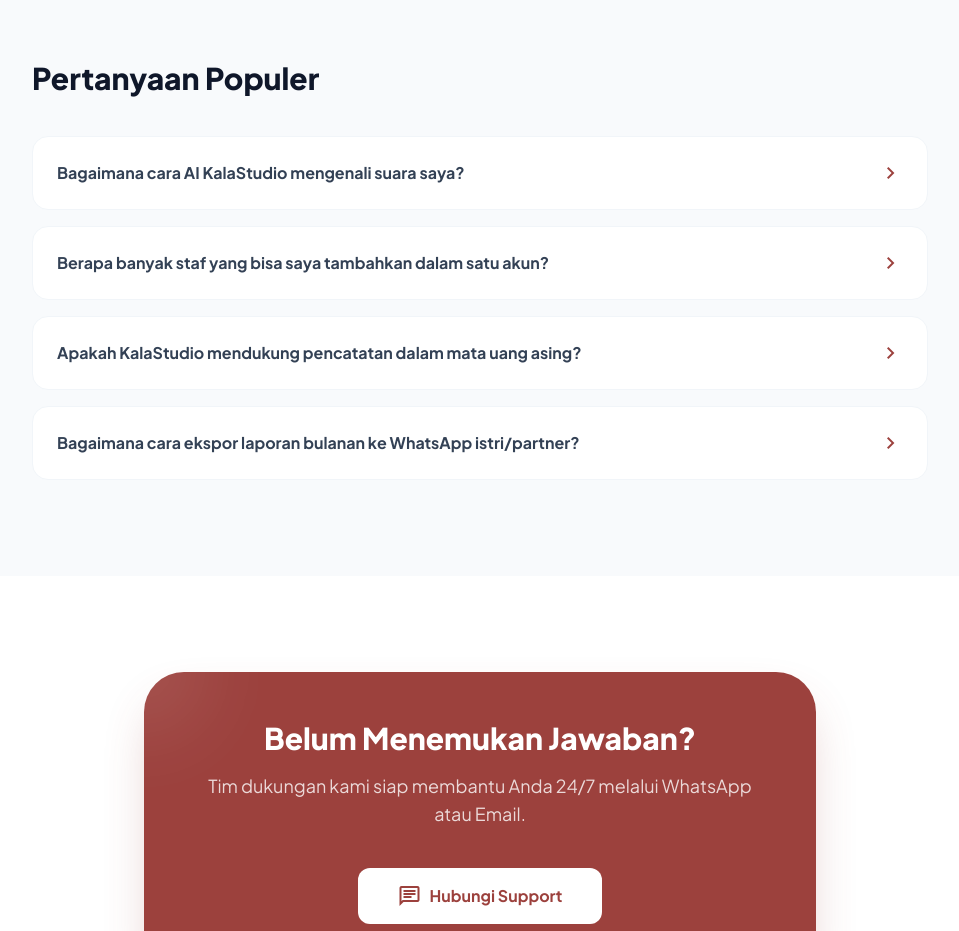
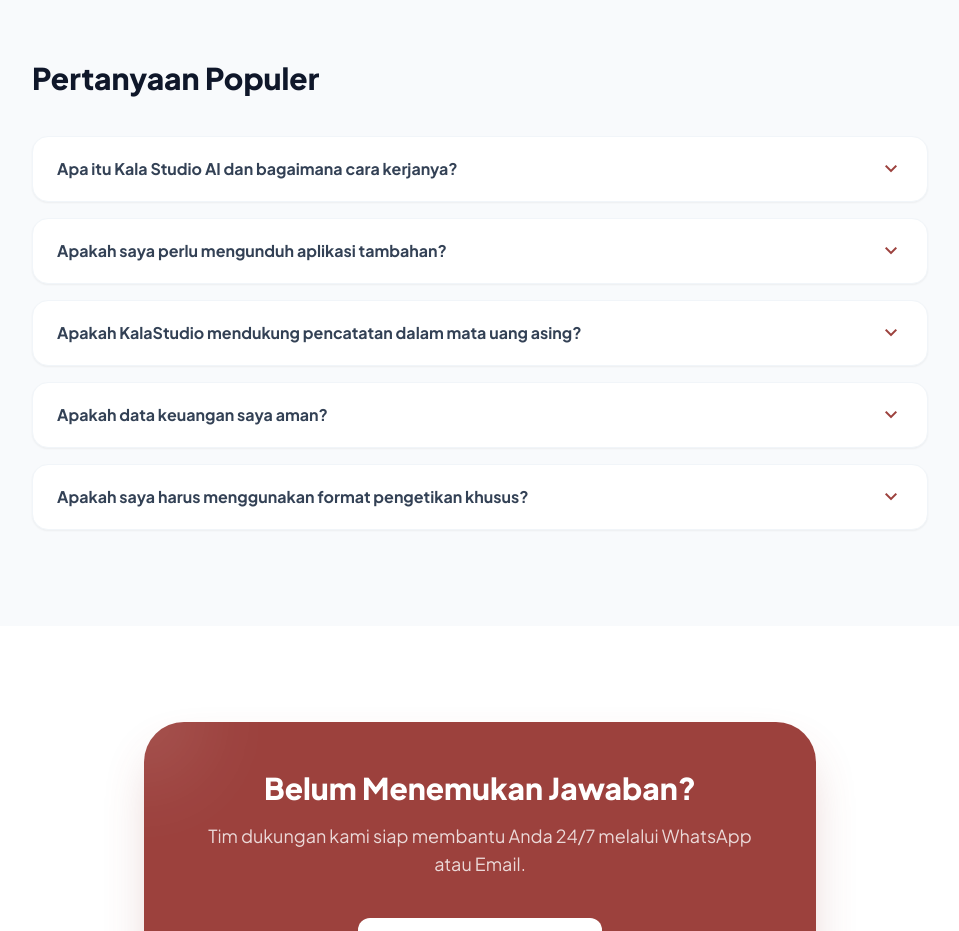
Before and after one commit to firdausnanda/kalastudio, a Next.js app: page /panduan in a window 1280 px wide. Shown: the part 1260-2191 px from the top of the page, without its empty margins (160-1119 px from the left). Built offline with nearby package versions, Linux system fonts and the light colour scheme.

Commit message:
[FIX] Panduan Page

```diff
--- a/src/app/panduan/page.jsx
+++ b/src/app/panduan/page.jsx
@@ -1,14 +1,39 @@
 'use client';
-import { useEffect } from 'react';
+import { useEffect, useState } from 'react';
 import Header from '@/components/Header';
 import Footer from '@/components/Footer';
 import BottomCTA from '@/components/BottomCTA';
 import Link from 'next/link';
 
 export default function PanduanPage() {
+  const [openFaq, setOpenFaq] = useState(null);
+
   useEffect(() => {
     window.scrollTo(0, 0);
   }, []);
+
+  const faqs = [
+    {
+      q: "Apa itu Kala Studio AI dan bagaimana cara kerjanya?",
+      a: "Kala Studio AI adalah asisten keuangan berbasis kecerdasan buatan yang dirancang khusus untuk membantu UMKM mencatat transaksi, mengelola keuangan, dan mendapatkan wawasan bisnis secara otomatis melalui WhatsApp."
+    },
+    {
+      q: "Apakah saya perlu mengunduh aplikasi tambahan?",
+      a: "Tidak. Kala Studio AI dirancang untuk beroperasi sepenuhnya di dalam platform WhatsApp. Anda dapat mengakses semua fitur langsung melalui chat dengan bot kami."
+    },
+    {
+      q: "Apakah KalaStudio mendukung pencatatan dalam mata uang asing?",
+      a: "Saat ini, sistem kami dioptimalkan untuk penggunaan mata uang Rupiah (IDR). Pembaruan selanjutnya akan mencakup dukungan multi-mata uang."
+    },
+    {
+      q: "Apakah data keuangan saya aman?",
+      a: "Ya, keamanan data adalah prioritas utama kami. Kami menggunakan enkripsi end-to-end dan protokol keamanan standar industri untuk melindungi informasi keuangan Anda."
+    },
+    {
+      q: "Apakah saya harus menggunakan format pengetikan khusus?",
+      a: "Tidak. AI KalaStudio dirancang untuk memahami bahasa alami. Anda dapat mengetik transaksi seperti biasa (misal: 'Beli pulsa 50rb') dan AI akan otomatis mengkategorikannya."
+    },
+  ];
 
   const categories = [
     {
@@ -102,15 +127,27 @@
           <div className="max-w-4xl mx-auto">
             <h2 className="text-3xl font-black mb-10 text-center md:text-left dark:text-white">Pertanyaan Populer</h2>
             <div className="space-y-4">
-              {[
-                "Bagaimana cara AI KalaStudio mengenali suara saya?",
-                "Berapa banyak staf yang bisa saya tambahkan dalam satu akun?",
-                "Apakah KalaStudio mendukung pencatatan dalam mata uang asing?",
-                "Bagaimana cara ekspor laporan bulanan ke WhatsApp istri/partner?"
-              ].map((q, i) => (
-                <div key={i} className="bg-white dark:bg-slate-900 p-6 rounded-2xl border border-slate-100 dark:border-slate-800 flex items-center justify-between hover:border-primary/30 cursor-pointer transition-all group">
-                  <span className="font-bold text-slate-700 dark:text-slate-200">{q}</span>
-                  <span className="material-symbols-outlined text-primary group-hover:translate-x-1 transition-transform">chevron_right</span>
+              {faqs.map((faq, i) => (
+                <div
+                  key={i}
+                  className="bg-white dark:bg-slate-900 rounded-2xl border border-slate-100 dark:border-slate-800 overflow-hidden transition-all duration-300 shadow-sm"
+                >
+                  <button
+                    onClick={() => setOpenFaq(openFaq === i ? null : i)}
+                    className="w-full px-6 py-5 flex items-center justify-between hover:bg-slate-50 dark:hover:bg-slate-800/50 transition-colors text-left"
+                  >
+                    <span className="font-bold text-slate-700 dark:text-slate-200 pr-8">{faq.q}</span>
+                    <span className={`material-symbols-outlined text-primary transition-transform duration-300 shrink-0 ${openFaq === i ? 'rotate-180' : ''}`}>
+                      expand_more
+                    </span>
+                  </button>
+                  <div
+                    className={`px-6 overflow-hidden transition-all duration-300 ease-in-out ${openFaq === i ? 'max-h-96 pb-6 opacity-100' : 'max-h-0 opacity-0'}`}
+                  >
+                    <p className="text-slate-600 dark:text-slate-400 leading-relaxed border-t border-slate-100 dark:border-slate-800 pt-4">
+                      {faq.a}
+                    </p>
+                  </div>
                 </div>
               ))}
             </div>
```
